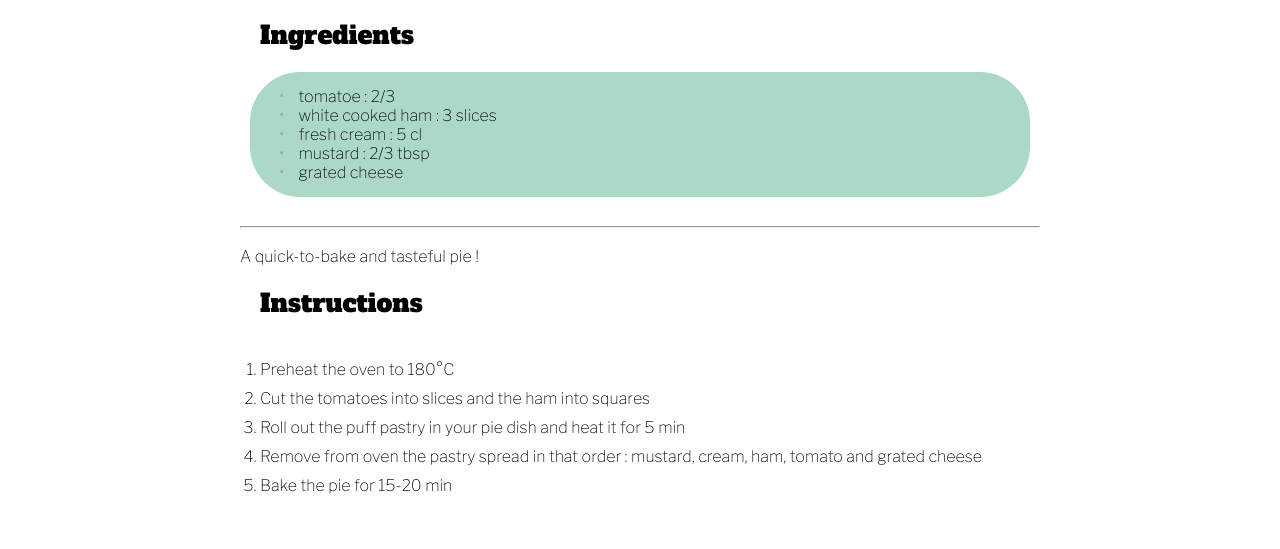
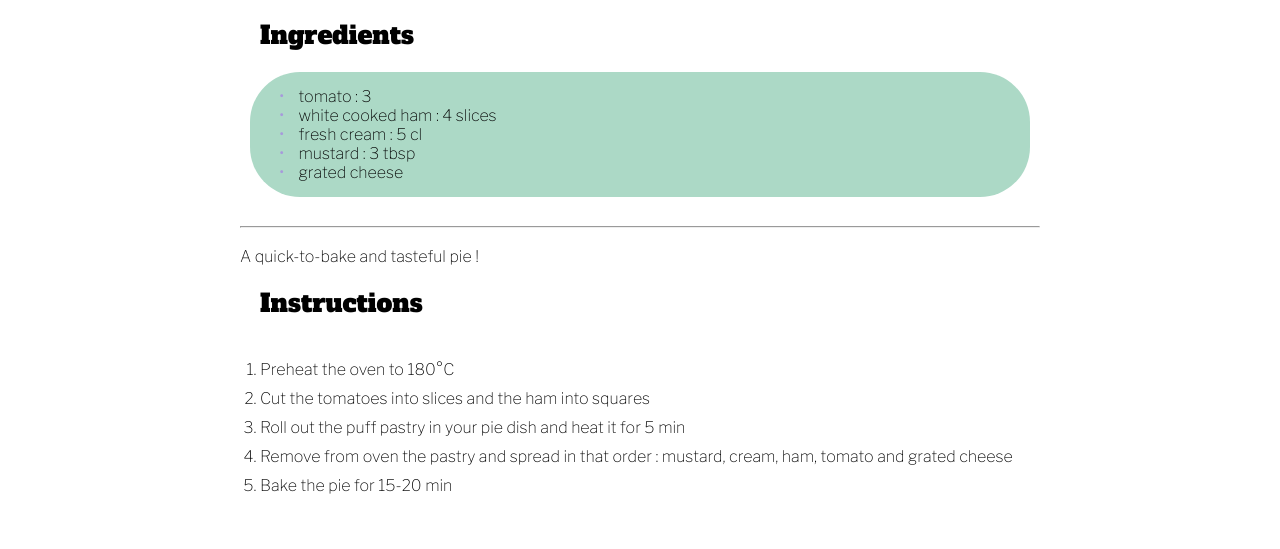
Before and after one commit to neuracr/neuracr.github.io, a Jekyll site: the page built from docs/recipes/_posts/2021-10-27-tomato-ham-pie.html, in a window 1280 px wide. Shown: the part 836-1385 px from the top of the page. Built offline with Jekyll 4.4.1, drawn with Linux system fonts in a browser that asks for light colours.

Commit message:
Updating tomato ham pie recipes

```diff
--- a/docs/recipes/_posts/2021-10-27-tomato-ham-pie.html
+++ b/docs/recipes/_posts/2021-10-27-tomato-ham-pie.html
@@ -7,16 +7,16 @@ preview_picture: "/assets/images/tomato_ham_pie.jpg"
 ingredients:
     servings: 4
     list:
-        - name: tomatoe
-          quantity: 2/3
+        - name: tomato
+          quantity: 3
         - name: white cooked ham
-          quantity: 3
+          quantity: 4
           unit: slices
         - name: fresh cream
           quantity: 5
           unit: cl
         - name: mustard
-          quantity: 2/3
+          quantity: 3
           unit: tbsp
         - name: grated cheese
 excerpt_separator: <!--end excerpt-->
@@ -31,7 +31,7 @@ A quick-to-bake and tasteful pie !
     <li>Preheat the oven to 180°C</li>
     <li>Cut the tomatoes into slices and the ham into squares</li>
     <li>Roll out the puff pastry in your pie dish and heat it for 5 min</li>
-    <li>Remove from oven the pastry spread in that order : mustard, cream, ham, tomato and grated cheese</li>
+    <li>Remove from oven the pastry and spread in that order : mustard, cream, ham, tomato and grated cheese</li>
     <li>Bake the pie for 15-20 min</li>
   </ol>
 </div>
```
